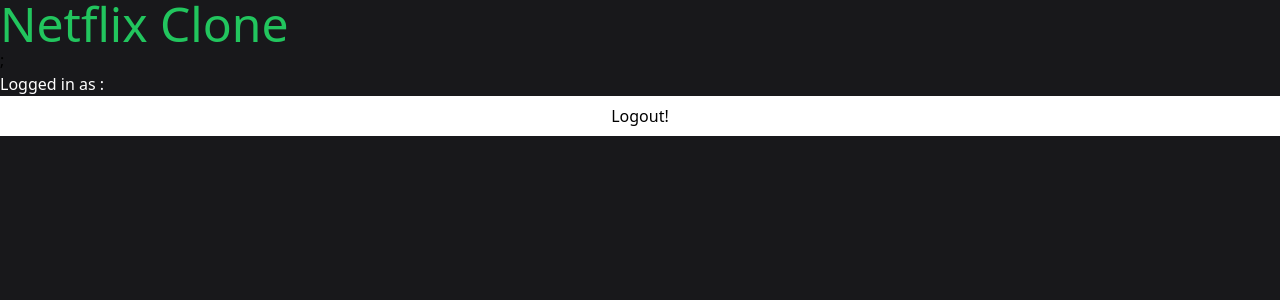
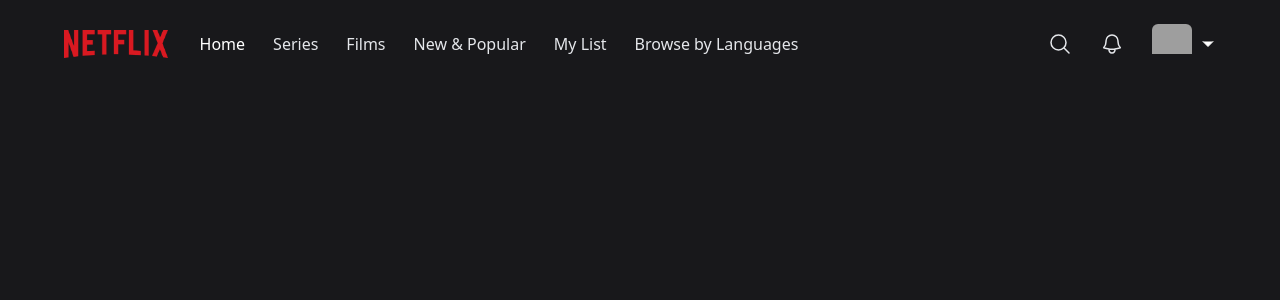
Before and after one commit to rayyan21d/netflix-clone, a Next.js app: page / in a window 1280 px wide. Shown: the top 300 px of the page. Built offline with nearby package versions, Linux system fonts and the light colour scheme; no server answers; the database is empty; sample sign-in values are in the browser's storage; grey boxes are pictures that could not be loaded.

Commit message:
navbar setup

```diff
--- /dev/null
+++ b/components/AccountMenu.tsx
@@ -0,0 +1,39 @@
+/* eslint-disable @next/next/no-img-element */
+import { FC } from "react";
+import { signOut } from "next-auth/react";
+
+import useCurrentUser from "@/hooks/useCurrentUser";
+
+interface AccountMenuProps {
+  visible?: boolean;
+}
+
+const AccountMenu: FC<AccountMenuProps> = ({ visible }) => {
+  const { data: currentUser } = useCurrentUser();
+
+  if (!visible) {
+    return null;
+  }
+
+  return (
+    <div className="bg-black w-56 absolute top-14 right-0 py-5 flex-col border-2 border-gray-800 flex">
+      <div className="flex flex-col gap-3">
+        <div className="px-3 group/item flex flex-row gap-3 items-center w-full">
+          <img className="w-8 rounded-md" src="/images/default.png" alt="" />
+          <p className="text-white text-sm group-hover/item:underline">
+            {currentUser?.name}
+          </p>
+        </div>
+      </div>
+      <hr className="bg-gray-600 border-0 h-px my-4" />
+      <div
+        onClick={() => signOut()}
+        className="px-3 text-center text-white text-sm hover:underline"
+      >
+        Sign out
+      </div>
+    </div>
+  );
+};
+
+export default AccountMenu;
--- /dev/null
+++ b/components/MobileMenu.tsx
@@ -0,0 +1,34 @@
+import { FC } from "react";
+
+interface MobileMenuProps {
+  visible?: boolean;
+}
+
+const MobileMenu: FC<MobileMenuProps> = ({ visible }) => {
+  if (!visible) {
+    return null;
+  }
+
+  return (
+    <div className="bg-black w-56 absolute top-8 left-0 py-5 flex-col border-2 border-gray-800 flex">
+      <div className="flex flex-col gap-4">
+        <div className="px-3 text-center text-white hover:underline">Home</div>
+        <div className="px-3 text-center text-white hover:underline">
+          Series
+        </div>
+        <div className="px-3 text-center text-white hover:underline">Films</div>
+        <div className="px-3 text-center text-white hover:underline">
+          New & Popular
+        </div>
+        <div className="px-3 text-center text-white hover:underline">
+          My List
+        </div>
+        <div className="px-3 text-center text-white hover:underline">
+          Browse by Languages
+        </div>
+      </div>
+    </div>
+  );
+};
+
+export default MobileMenu;
--- /dev/null
+++ b/components/Navbar.tsx
@@ -0,0 +1,100 @@
+/* eslint-disable @next/next/no-img-element */
+import React, { useCallback, useEffect, useState } from "react";
+import {
+  BellIcon,
+  MagnifyingGlassIcon,
+  ChevronDownIcon,
+} from "@heroicons/react/24/outline";
+
+import AccountMenu from "@/components/AccountMenu";
+import MobileMenu from "@/components/MobileMenu";
+import NavbarItem from "@/components/NavbarItem";
+
+const TOP_OFFSET = 66;
+
+const Navbar = () => {
+  const [showAccountMenu, setShowAccountMenu] = useState(false);
+  const [showMobileMenu, setShowMobileMenu] = useState(false);
+  const [showBackground, setShowBackground] = useState(false);
+
+  useEffect(() => {
+    const handleScroll = () => {
+      console.log(window.scrollY);
+      if (window.scrollY >= TOP_OFFSET) {
+        setShowBackground(true);
+      } else {
+        setShowBackground(false);
+      }
+    };
+
+    window.addEventListener("scroll", handleScroll);
+
+    return () => {
+      window.removeEventListener("scroll", handleScroll);
+    };
+  }, []);
+
+  const toggleAccountMenu = useCallback(() => {
+    setShowAccountMenu((current) => !current);
+  }, []);
+
+  const toggleMobileMenu = useCallback(() => {
+    setShowMobileMenu((current) => !current);
+  }, []);
+
+  return (
+    <nav className="w-full fixed z-40">
+      <div
+        className={`px-4 md:px-16 py-6 flex flex-row items-center transition duration-500 ${
+          showBackground ? "bg-zinc-900 bg-opacity-90" : ""
+        }`}
+      >
+        <img src="/images/logo.png" className="h-4 lg:h-7" alt="Logo" />
+        <div className="flex-row ml-8 gap-7 hidden lg:flex">
+          <NavbarItem label="Home" active />
+          <NavbarItem label="Series" />
+          <NavbarItem label="Films" />
+          <NavbarItem label="New & Popular" />
+          <NavbarItem label="My List" />
+          <NavbarItem label="Browse by Languages" />
+        </div>
+        <div
+          onClick={toggleMobileMenu}
+          className="lg:hidden flex flex-row items-center gap-2 ml-8 cursor-pointer relative"
+        >
+          <p className="text-white text-sm">Browse</p>
+          <ChevronDownIcon
+            className={`w-4 text-white fill-white transition ${
+              showMobileMenu ? "rotate-180" : "rotate-0"
+            }`}
+          />
+          <MobileMenu visible={showMobileMenu} />
+        </div>
+        <div className="flex flex-row ml-auto gap-7 items-center">
+          <div className="text-gray-200 hover:text-gray-300 cursor-pointer transition">
+            <MagnifyingGlassIcon className="w-6" />
+          </div>
+          <div className="text-gray-200 hover:text-gray-300 cursor-pointer transition">
+            <BellIcon className="w-6" />
+          </div>
+          <div
+            onClick={toggleAccountMenu}
+            className="flex flex-row items-center gap-2 cursor-pointer relative"
+          >
+            <div className="w-6 h-6 lg:w-10 lg:h-10 rounded-md overflow-hidden">
+              <img src="/images/default-blue.png" alt="" />
+            </div>
+            <ChevronDownIcon
+              className={`w-4 text-white fill-white transition ${
+                showAccountMenu ? "rotate-180" : "rotate-0"
+              }`}
+            />
+            <AccountMenu visible={showAccountMenu} />
+          </div>
+        </div>
+      </div>
+    </nav>
+  );
+};
+
+export default Navbar;
--- /dev/null
+++ b/components/NavbarItem.tsx
@@ -0,0 +1,22 @@
+import { FC } from "react";
+
+interface NavbarItemProps {
+  label: string;
+  active?: boolean;
+}
+
+const NavbarItem: FC<NavbarItemProps> = ({ label, active }) => {
+  return (
+    <div
+      className={
+        active
+          ? "text-white cursor-default"
+          : "text-gray-200 hover:text-gray-300 cursor-pointer transition"
+      }
+    >
+      {label}
+    </div>
+  );
+};
+
+export default NavbarItem;
--- a/package.json
+++ b/package.json
@@ -9,6 +9,7 @@
     "lint": "next lint"
   },
   "dependencies": {
+    "@heroicons/react": "^2.0.18",
     "@next-auth/prisma-adapter": "^1.0.7",
     "@prisma/client": "^5.0.0",
     "@types/node": "20.4.2",
--- a/pages/index.tsx
+++ b/pages/index.tsx
@@ -1,6 +1,7 @@
 import { getSession, signOut } from "next-auth/react";
 import { NextPageContext, InferGetServerSidePropsType } from "next";
 import useCurrentUser from "@/hooks/useCurrentUser";
+import Navbar from "@/components/Navbar";
 
 export async function getServerSideProps(context: NextPageContext) {
   const session = await getSession(context);
@@ -26,14 +27,7 @@
 
   return (
     <>
-      <h1 className="text-5xl text-green-500">Netflix Clone</h1>;
-      <p className="text-white">Logged in as :{user?.name}</p>
-      <button
-        onClick={() => signOut()}
-        className="h-10 w-full bg-white hover:opacity-80"
-      >
-        Logout!
-      </button>
+      <Navbar />
     </>
   );
 }
```
Also changed, not shown: 1 other file (tests, documents, lock files or other folders).
